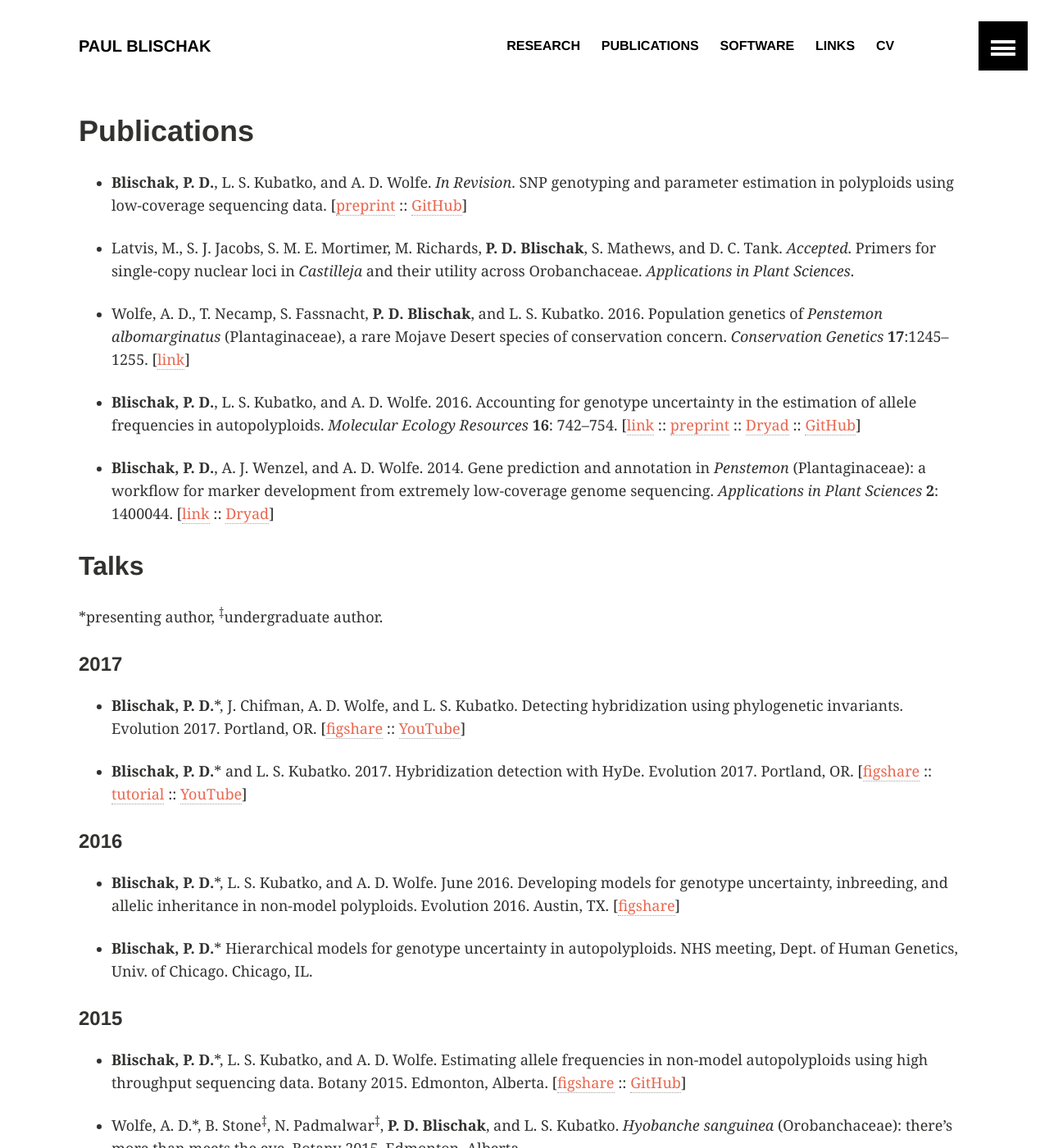
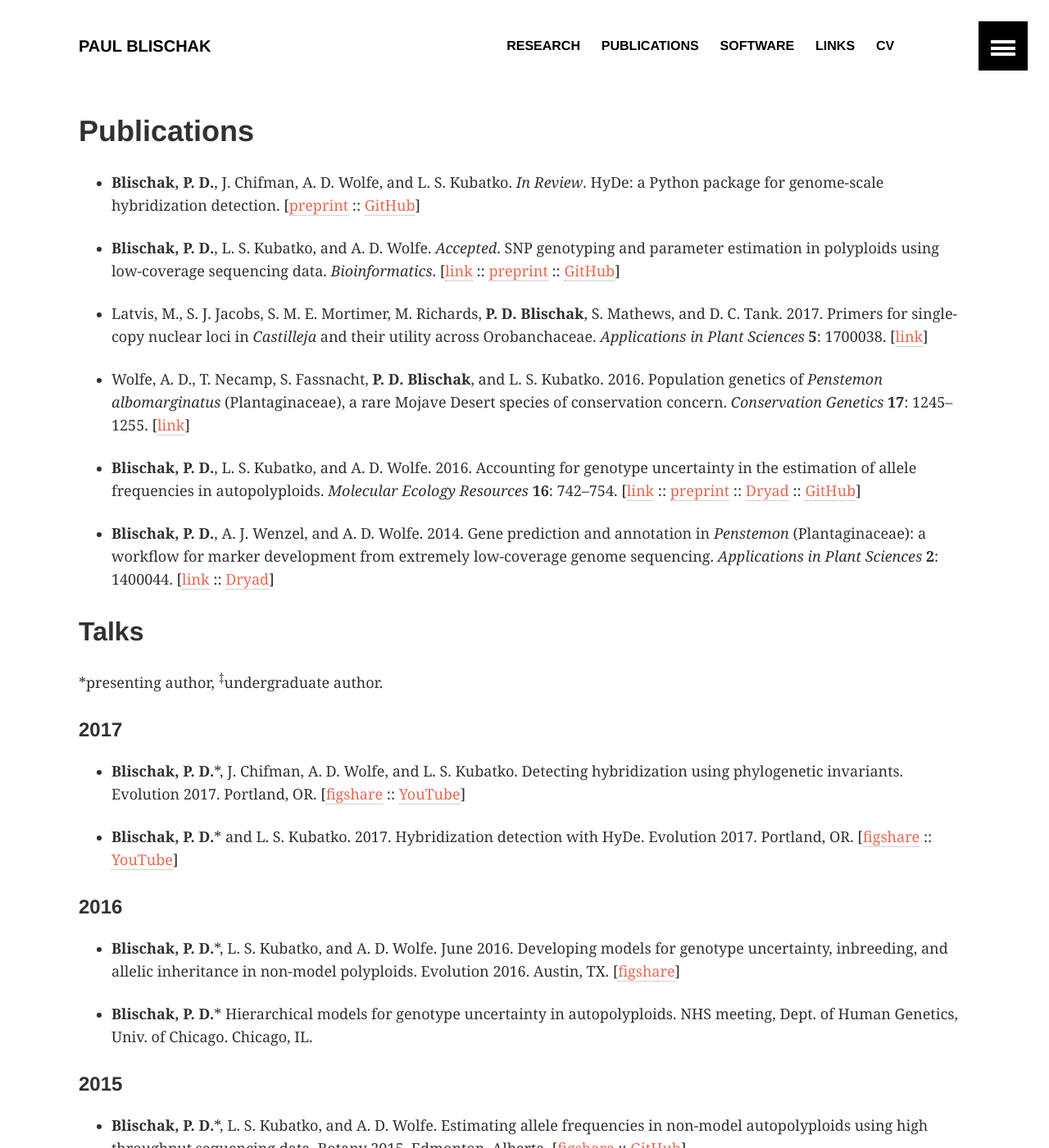
Before and after one commit to pblischak/pblischak.github.io, a Jekyll site: the page built from Publications/index.md, in a window 1280 px wide and 1400 px high. Shown: the whole window at 82% size. Built offline with Jekyll 4.4.1, drawn with Linux system fonts in a browser that asks for light colours; formulas are drawn with MathJax 3.

Commit message:
updating pubs

```diff
--- a/Publications/index.md
+++ b/Publications/index.md
@@ -15,11 +15,14 @@ a:hover {
 
 </style>
 
-- **Blischak, P. D.**, L. S. Kubatko, and A. D. Wolfe. *In Revision*. SNP genotyping and parameter estimation in polyploids using low-coverage sequencing data. [<a href="http://biorxiv.org/content/early/2017/03/26/120261" target="_blank">preprint</a> :: <a href="https://github.com/pblischak/polyploid-genotyping" target="_blank">GitHub</a>]
+- **Blischak, P. D.**, J. Chifman, A. D. Wolfe, and L. S. Kubatko. *In Review*.
+HyDe: a Python package for genome-scale hybridization detection. [<a href="https://www.biorxiv.org/content/early/2017/09/15/188037" target="_blank">preprint</a> :: <a href="https://github.com/pblischak/HyDe" target="_blank">GitHub</a>]
 
-- Latvis, M., S. J. Jacobs, S. M. E. Mortimer, M. Richards, **P. D. Blischak**, S. Mathews, and D. C. Tank. _Accepted_. Primers for single-copy nuclear loci in _Castilleja_ and their utility across Orobanchaceae. _Applications in Plant Sciences_.
+- **Blischak, P. D.**, L. S. Kubatko, and A. D. Wolfe. *Accepted*. SNP genotyping and parameter estimation in polyploids using low-coverage sequencing data. *Bioinformatics*. [<a href="https://doi.org/10.1093/bioinformatics/btx587" target="_blank">link</a> :: <a href="https://www.biorxiv.org/content/early/2017/07/24/120261" target="_blank">preprint</a> :: <a href="https://github.com/pblischak/polyploid-genotyping" target="_blank">GitHub</a>]
 
-- Wolfe, A. D., T. Necamp, S. Fassnacht, **P. D. Blischak**, and L. S. Kubatko. 2016. Population genetics of *Penstemon albomarginatus* (Plantaginaceae), a rare Mojave Desert species of conservation concern. *Conservation Genetics* **17**:1245--1255. [<a href="http://link.springer.com/article/10.1007/s10592-016-0857-y" target="_blank">link</a>]
+- Latvis, M., S. J. Jacobs, S. M. E. Mortimer, M. Richards, **P. D. Blischak**, S. Mathews, and D. C. Tank. 2017. Primers for single-copy nuclear loci in *Castilleja* and their utility across Orobanchaceae. *Applications in Plant Sciences* **5**: 1700038. [<a href="http://www.bioone.org/doi/full/10.3732/apps.1700038" target="_blank">link</a>]
+
+- Wolfe, A. D., T. Necamp, S. Fassnacht, **P. D. Blischak**, and L. S. Kubatko. 2016. Population genetics of *Penstemon albomarginatus* (Plantaginaceae), a rare Mojave Desert species of conservation concern. *Conservation Genetics* **17**: 1245--1255. [<a href="http://link.springer.com/article/10.1007/s10592-016-0857-y" target="_blank">link</a>]
 
 - **Blischak, P. D.**, L. S. Kubatko, and A. D. Wolfe. 2016.
 Accounting for genotype uncertainty in the estimation of allele frequencies in autopolyploids.
@@ -39,7 +42,7 @@ Gene prediction and annotation in *Penstemon* (Plantaginaceae): a workflow for m
 
 - **Blischak, P. D.**\*, J. Chifman, A. D. Wolfe, and L. S. Kubatko. Detecting hybridization using phylogenetic invariants. Evolution 2017. Portland, OR. [<a href="https://doi.org/10.6084/m9.figshare.5151724.v2" target="_blank">figshare</a> :: <a href="https://www.youtube.com/watch?v=57wv4sg3cSU" target="_blank">YouTube</a>]
 
-- **Blischak, P. D.**\* and L. S. Kubatko. 2017. Hybridization detection with HyDe. Evolution 2017. Portland, OR. [<a href="https://doi.org/10.6084/m9.figshare.5144215.v1" target="_blank">figshare</a> :: <a href="https://github.com/pblischak/evol2017/blob/master/HyDe.ipynb" target="_blank">tutorial</a> :: <a href="https://www.youtube.com/watch?v=c6MAGa6C0U8" target="_blank">YouTube</a>]
+- **Blischak, P. D.**\* and L. S. Kubatko. 2017. Hybridization detection with HyDe. Evolution 2017. Portland, OR. [<a href="https://doi.org/10.6084/m9.figshare.5144215.v1" target="_blank">figshare</a> :: <a href="https://www.youtube.com/watch?v=c6MAGa6C0U8" target="_blank">YouTube</a>]
 
 #### 2016
 
```
